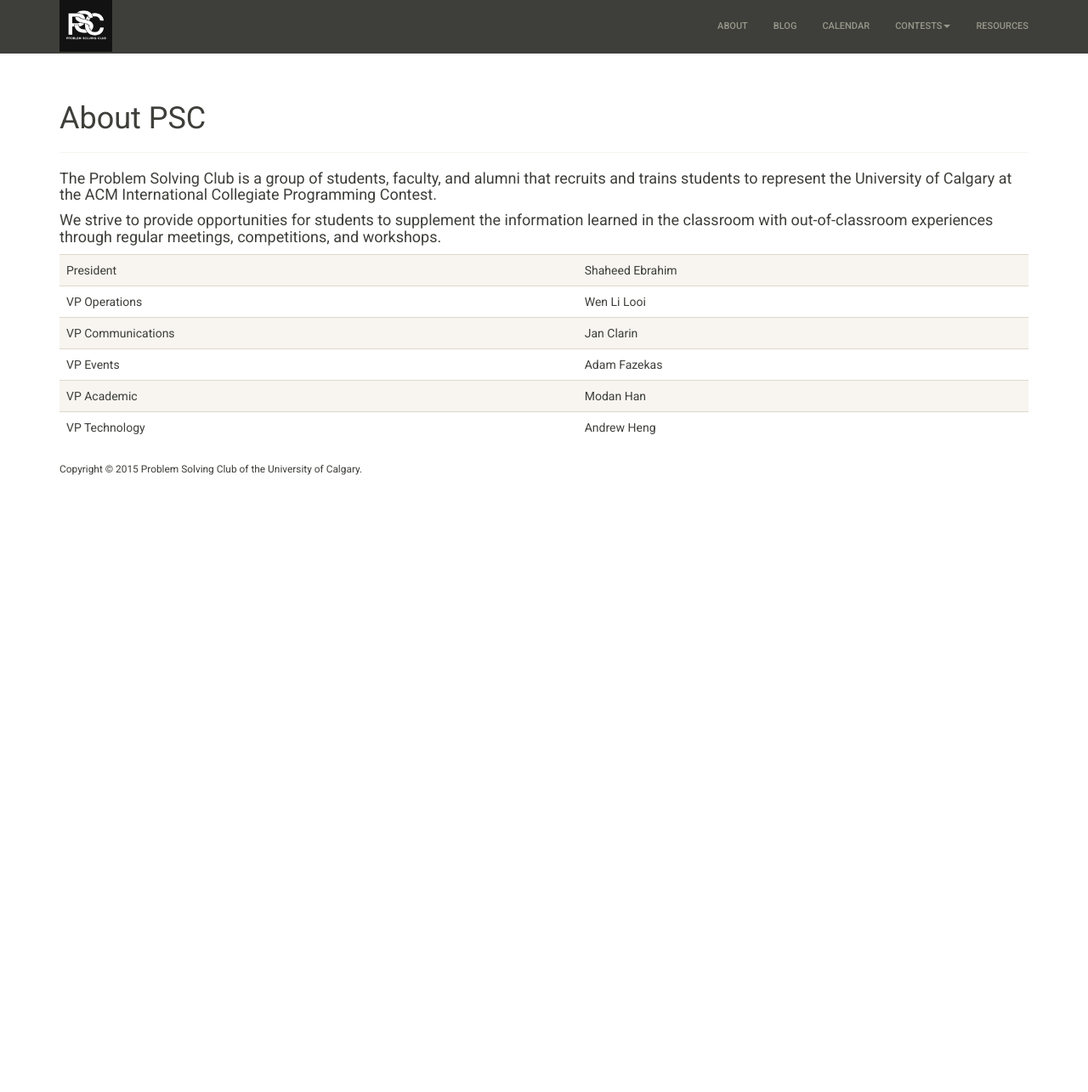
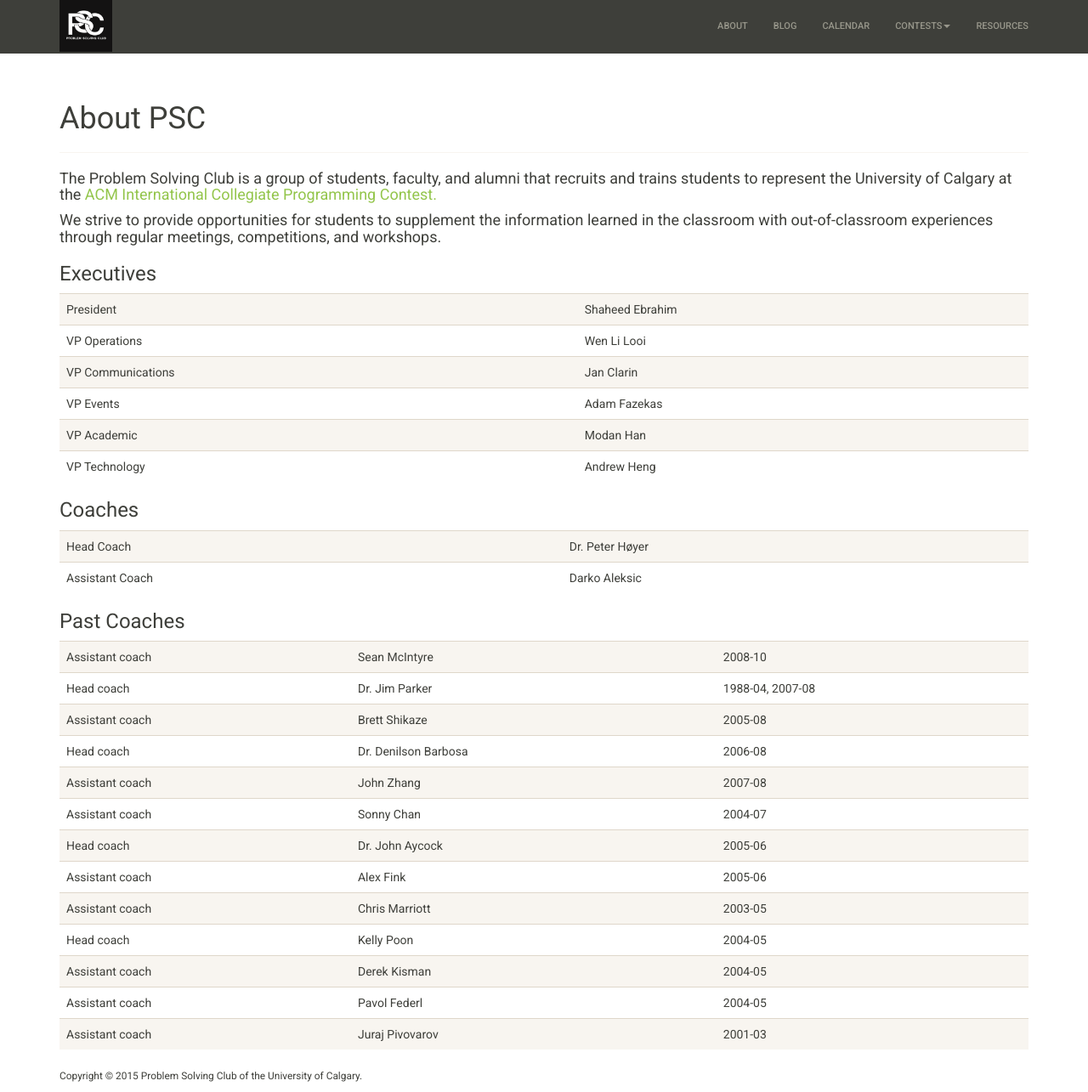
Before and after one commit to ProblemSolvingClub/psc-website, a Jekyll site: the page built from about/index.html, in a window 1280 px wide and 1285 px high. Shown: the whole window at 85% size. Built offline with Jekyll 4.4.1, drawn with Linux system fonts in a browser that asks for light colours; nearby versions of some CDN libraries.

Commit message:
added coaches to about page

```diff
--- a/about/index.html
+++ b/about/index.html
@@ -8,12 +8,16 @@ title: About
   </div>
   <h4>
     The Problem Solving Club is a group of students, faculty, and alumni that recruits and trains students to represent the University of Calgary at
-    the ACM International Collegiate Programming Contest.
+    the <a href="http://cm2prod.baylor.edu/">ACM International Collegiate Programming Contest. </a>
   </h4>
   <h4>
     We strive to provide opportunities for students to supplement the information learned in the classroom with out-of-classroom experiences through
     regular meetings, competitions, and workshops.
   </h4>
+
+  <h3>
+    Executives
+  </h3>
 
   <table class="table table-striped">
     <tbody>
@@ -43,4 +47,96 @@ title: About
     </tr>
     </tbody>
   </table>
+
+  <h3>
+    Coaches
+  </h3>
+
+  <table class="table table-striped">
+    <tbody>
+    <tr>
+      <td> Head Coach </td>
+      <td> Dr. Peter H&oslash;yer</td>
+    </tr>
+    <tr>
+      <td> Assistant Coach </td>
+      <td> Darko Aleksic </td>
+    </tr>
+    </tbody>
+  </table>
+
+  <h3>
+    Past Coaches
+  </h3>
+
+  <table class="table table-striped">
+    <tbody>
+
+    <td>Assistant coach</td>
+    <td>Sean McIntyre</td>
+    <td>2008-10</td>
+  </tr>
+  <tr>
+    <td>Head coach</td>
+    <td>Dr. Jim Parker</td>
+    <td>1988-04, 2007-08</td>
+  </tr>
+  <tr>
+    <td>Assistant coach</td>
+    <td>Brett Shikaze</td>
+    <td>2005-08</td>
+  </tr>
+  <tr>
+    <td>Head coach</td>
+    <td>Dr. Denilson Barbosa</td>
+    <td>2006-08</td>
+  </tr>
+  <tr>
+    <td>Assistant coach</td>
+    <td>John Zhang</td>
+    <td>2007-08</td>
+  </tr>
+  <tr>
+    <td>Assistant coach</td>
+    <td>Sonny Chan</td>
+    <td>2004-07</td>
+  </tr>
+  <tr>
+    <td>Head coach</td>
+    <td>Dr. John Aycock</td>
+    <td>2005-06</td>
+  </tr>
+  <tr>
+    <td>Assistant coach</td>
+    <td>Alex Fink</td>
+    <td>2005-06</td>
+  </tr>
+  <tr>
+    <td>Assistant coach</td>
+    <td>Chris Marriott</td>
+    <td>2003-05</td>
+  </tr>
+  <tr>
+    <td>Head coach</td>
+    <td>Kelly Poon</td>
+    <td>2004-05</td>
+  </tr>
+  <tr>
+    <td>Assistant coach</td>
+    <td>Derek Kisman</td>
+    <td>2004-05</td>
+  </tr>
+  <tr>
+    <td>Assistant coach</td>
+    <td>Pavol Federl</td>
+    <td>2004-05</td>
+  </tr>
+  <tr>
+    <td>Assistant coach</td>
+    <td>Juraj Pivovarov</td>
+    <td>2001-03</td>
+  </tr>
+  </tbody>
+</table>
+
 </div>
```
Lines whose indentation alone changed are shown as unchanged.
